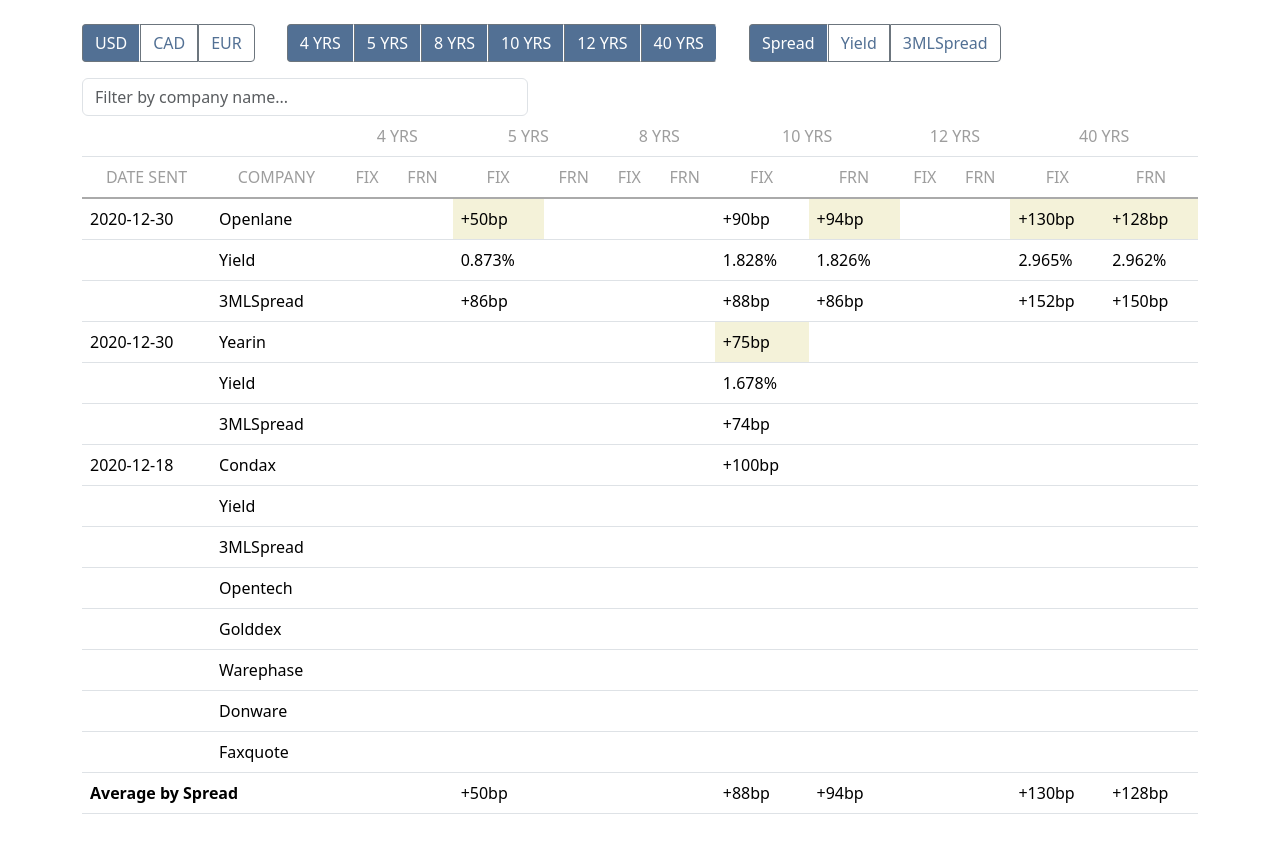
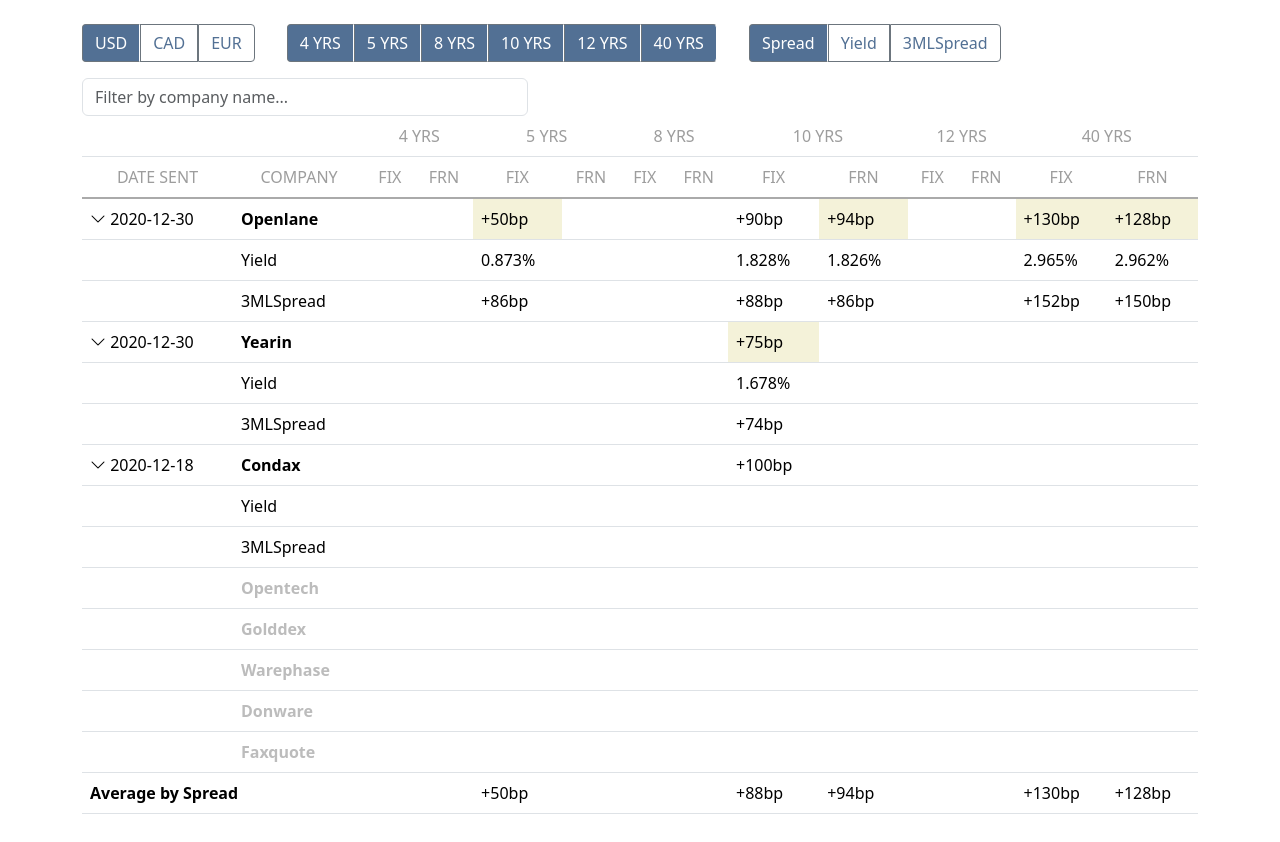
Before and after one commit to YuriHassle/interprice-challenge, a Vue app: page / in a window 1280 px wide. Shown: the top 842 px of the page. Built offline with nearby package versions, Linux system fonts and the light colour scheme.

Commit message:
feat: add collapsible rows

```diff
--- a/index.html
+++ b/index.html
@@ -11,6 +11,10 @@
       integrity="sha384-aFq/bzH65dt+w6FI2ooMVUpc+21e0SRygnTpmBvdBgSdnuTN7QbdgL+OapgHtvPp"
       crossorigin="anonymous"
     />
+    <link
+      rel="stylesheet"
+      href="https://cdn.jsdelivr.net/npm/bootstrap-icons@1.10.3/font/bootstrap-icons.css"
+    />
   </head>
   <body>
     <div id="app"></div>
--- a/src/assets/styles/variables.scss
+++ b/src/assets/styles/variables.scss
@@ -4,6 +4,7 @@
   --subtitle-color: #9d9d9d;
   --table-primary-color: #aaaaaa;
   --table-secondary-color: #e9e9e9;
+  --table-cell-disabled: #bcbcbc;
   --white: #fff;
   --btn-primary-bg: var(--primary-color);
   --btn-primary-label: var(--white);
--- a/src/components/organisms/QuotesTable.vue
+++ b/src/components/organisms/QuotesTable.vue
@@ -24,9 +24,37 @@
         <tr
           v-for="(row, rowIndex) in tableData"
           :key="`${row.id}-${row.companyLabel}`"
+          class="table__row"
+          :class="{
+            'table__row--hidden': hiddenRows.includes(rowIndex),
+          }"
         >
-          <td class="table__cell">{{ row.dateSent }}</td>
-          <td class="table__cell">{{ row.companyLabel }}</td>
+          <td class="table__cell">
+            <i
+              v-if="row.dateSent"
+              class="bi"
+              :class="
+                hiddenRows.includes(rowIndex + 1)
+                  ? 'bi-chevron-right'
+                  : 'bi-chevron-down'
+              "
+              @click="handleDropdownClick(rowIndex)"
+            />
+            {{ row.dateSent }}
+          </td>
+          <td
+            class="table__cell"
+            :class="[
+              {
+                'table__cell--primary': row.displayType === displayFilter,
+              },
+              {
+                'table__cell--disabled': !row.years,
+              },
+            ]"
+          >
+            {{ row.companyLabel }}
+          </td>
           <td
             class="table__cell"
             v-for="(year, columnIndex) in tableSubHeaders"
@@ -67,7 +95,9 @@ import { displayTypes } from '../../models/Quote';
 
 export default Vue.extend({
   data() {
-    return {};
+    return {
+      hiddenRows: [] as Array<number>,
+    };
   },
   computed: {
     ...mapGetters('quotes', ['filteredQuoteItems']),
@@ -175,6 +205,14 @@ export default Vue.extend({
         row.displayType
       ];
     },
+    handleDropdownClick(rowIndex: number) {
+      const rowsToEvaluate = [rowIndex + 1, rowIndex + 2];
+      this.hiddenRows = this.hiddenRows.some((row) =>
+        rowsToEvaluate.includes(row)
+      )
+        ? this.hiddenRows.filter((key: number) => !rowsToEvaluate.includes(key))
+        : [...this.hiddenRows, ...rowsToEvaluate];
+    },
   },
 });
 </script>
@@ -195,10 +233,22 @@ export default Vue.extend({
       border-top-color: var(--table-primary-color);
     }
   }
+  &__row {
+    &--hidden {
+      display: none;
+    }
+  }
   &__cell {
     &--min-value {
       background-color: var(--highlight-color);
     }
+    &--primary {
+      font-weight: bold;
+    }
+    &--disabled {
+      color: var(--table-cell-disabled);
+      font-weight: bold;
+    }
   }
 }
 </style>
```
